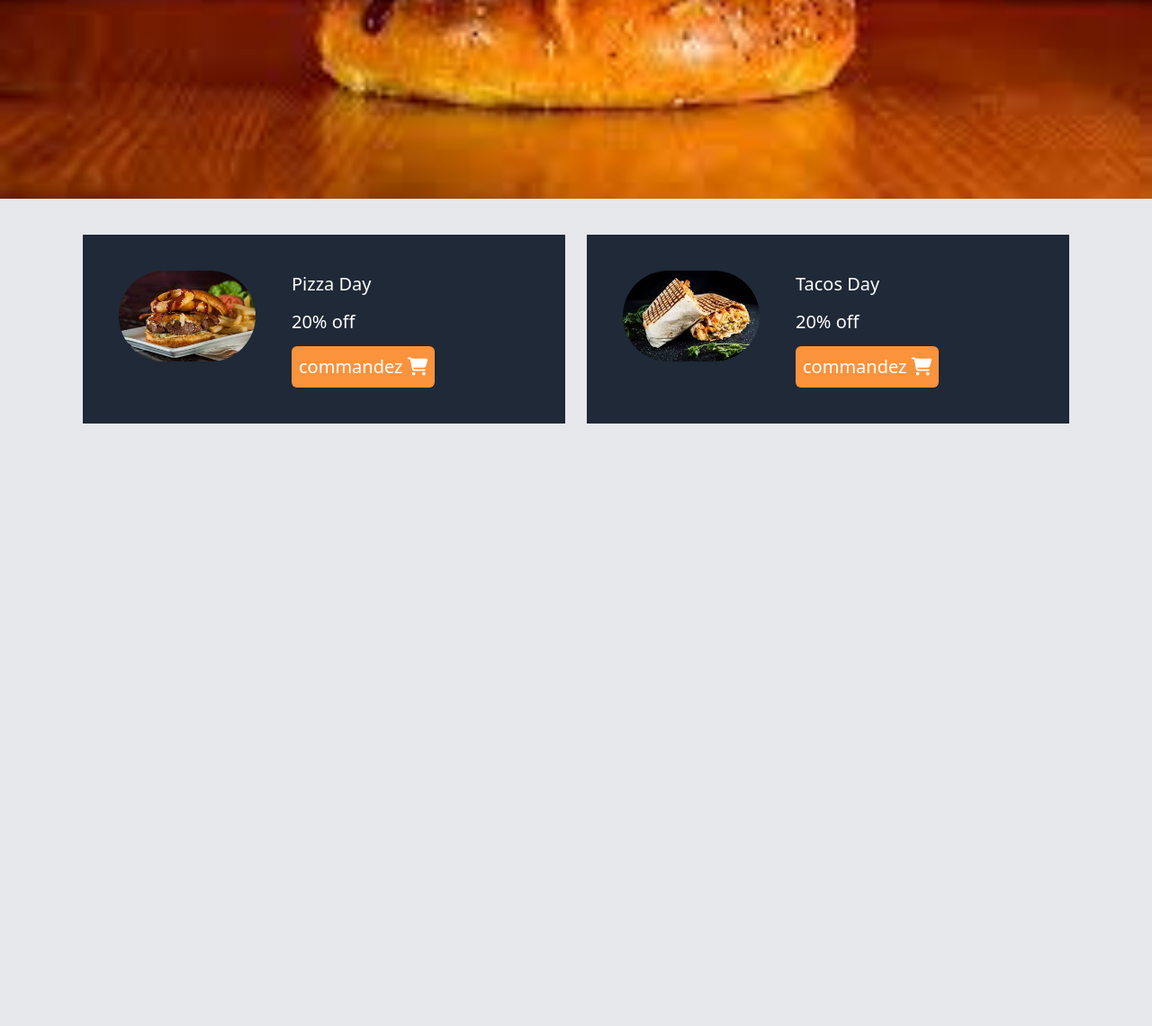
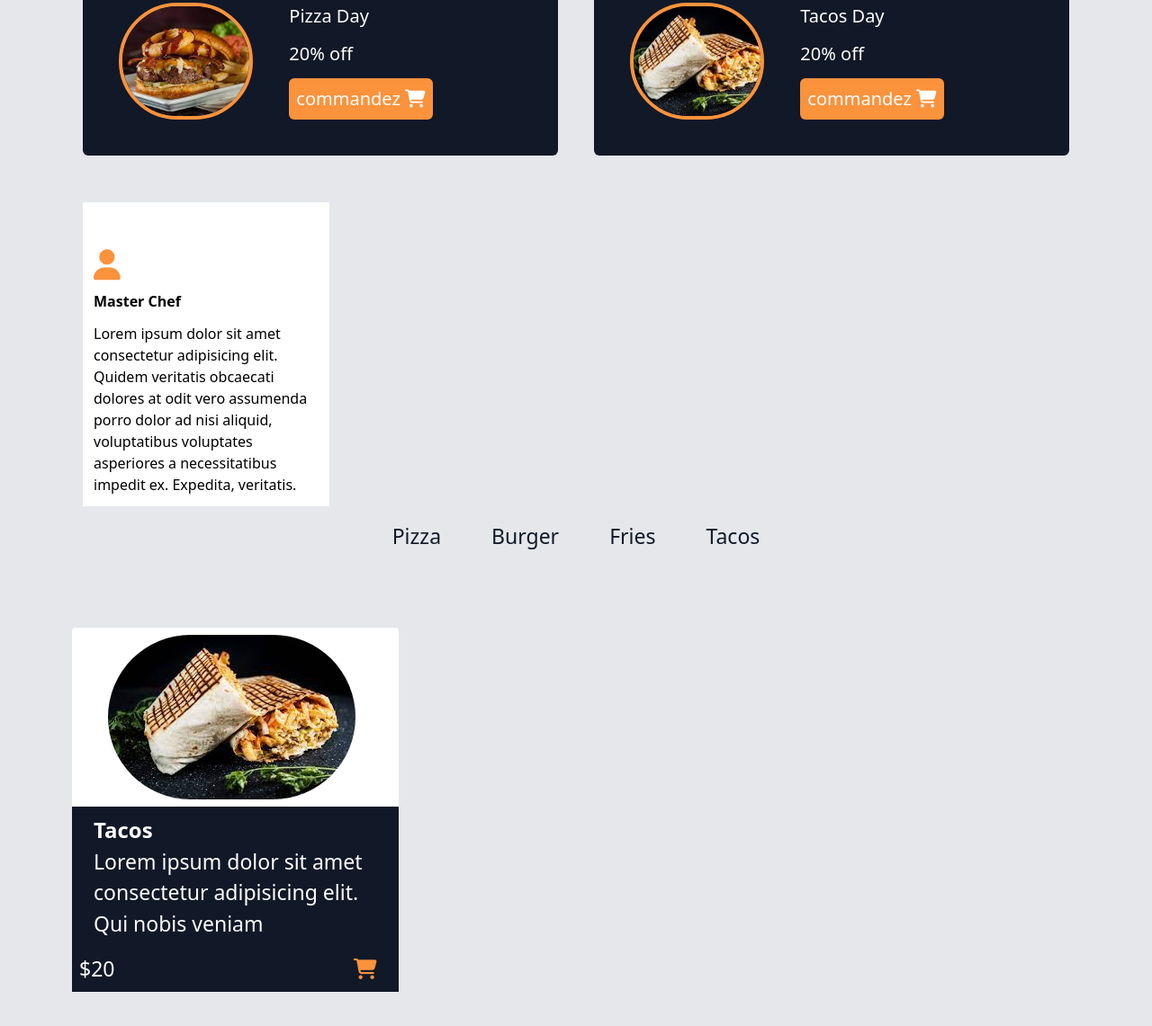
Before and after one commit to ib-entreprise/tailwind, a website: page index.html in a window 1280 px wide. Shown: the part 579-1720 px from the top of the page at 90% size. Before the commit the page ends 1090 px from the top, so only its background shows below. Drawn offline with nearby package versions, Linux system fonts and the light colour scheme.

Commit message:
section
working on section menu service ,....

```diff
--- a/custom-styles.css
+++ b/custom-styles.css
@@ -14,3 +14,7 @@
 .site-button {
     @apply mt-4 px-4 py-2 bg-blue-500 text-white rounded-md hover: bg-blue-600;
 }
+
+.font-dancing-script {
+    font-family: 'Dancing Script', cursive;
+}
--- a/index.html
+++ b/index.html
@@ -6,15 +6,16 @@
     <meta name="viewport" content="width=device-width, initial-scale=1.0">
     <title>Mon Site avec Tailwind CSS</title>
     <script src="https://cdn.tailwindcss.com"></script>
+    <link href="https://fonts.googleapis.com/css2?family=Dancing+Script:wght@400;700&display=swap" rel="stylesheet">
     <link rel="stylesheet" href="https://cdnjs.cloudflare.com/ajax/libs/font-awesome/6.4.2/css/all.min.css"
         integrity="sha512-z3gLpd7yknf1YoNbCzqRKc4qyor8gaKU1qmn+CShxbuBusANI9QpRohGBreCFkKxLhei6S9CQXFEbbKuqLg0DA=="
         crossorigin="anonymous" referrerpolicy="no-referrer" />
     <link rel="stylesheet" href="output.css">
 </head>
 
-<body class="bg-gray-200">
-    <header class="block h-screen bg-[url('images/burger1.jpg')] bg-cover bg-no-repeat">
-        <nav class="flex bg-gray-300 ">
+<body class="bg-gray-200 font-dancing-script">
+    <header class="block  bg-[url('images/burger1.jpg')] bg-cover bg-no-repeat">
+        <nav class="flex bg-gray-300 hidden md:block">
             <div class="w-1/3 p-4">
                 <h4>Le Restau</h4>
             </div>
@@ -27,7 +28,7 @@
                 </ul>
             </div>
             <div class="w-1/3 p-4">
-                <ul class="flex gap-5 ">
+                <ul class="flex gap-5 justify-center">
                     <li><i class="fa fa-user"></i> </li>
                     <li><i class="fa fa-cart-shopping"></i>
                     <li><i class="fa fa-search"></i> </li>
@@ -45,36 +46,88 @@
     </header>
 
 
-    <section class="flex mx-20 my-10 text-white ">
-        <div class="w-1/2 bg-gray-800 p-10 mx-3">
+    <section class="grid grid-cols-1 md:grid-cols-2 md:mx-20 my-10 text-white gap-4">
+        <div class=" bg-gray-900 p-10 mx-3 rounded-md">
             <div class="flex">
                 <div class="w-1/3">
-                    <img height="200" class="rounded-full h64" src="images/burger2.jpg" alt="">
+                    <img height="200" class="rounded-full h64 border-orange-400 border-4 object-cover h-full"
+                        src="images/burger2.jpg" alt="">
                 </div>
-                <div class="w-2/3 px-10 text-[20px] ">
+                <div class=" px-10 text-[20px] ">
                     <h1 class="mb-3">Pizza Day</h1>
                     <h1 class="mb-3">20% <span>off</span></h1>
-                    <button class="bg-orange-400 p-2 rounded-md ">commandez <i class="fa fa-cart-shopping"></i>
+                    <button class="bg-orange-400 p-2 rounded-md "> <span>commandez</span>
+                        <i class="fa fa-cart-shopping hidden md:inline-block"></i>
                     </button>
                 </div>
             </div>
         </div>
-        <div class="w-1/2 bg-gray-800 p-10 mx-3">
+        <div class=" bg-gray-900 p-10 mx-3 rounded-md">
             <div class="flex">
                 <div class="w-1/3">
-                    <img height="200" class="rounded-full h64" src="images/tacos1.jpg" alt="">
+                    <img height="200" class="rounded-full h64 border-orange-400 border-4 object-cover h-full"
+                        src="images/tacos1.jpg" alt="">
                 </div>
                 <div class="w-2/3 px-10 text-[20px] ">
                     <h1 class="mb-3">Tacos Day</h1>
                     <h1 class="mb-3">20% <span>off</span></h1>
-                    <button class="bg-orange-400 p-2 rounded-md ">commandez <i class="fa fa-cart-shopping"></i>
+                    <button class="bg-orange-400 p-2 rounded-md "> <span>commandez</span>
+                        <i class="fa fa-cart-shopping hidden md:inline-block"></i>
                     </button>
                 </div>
             </div>
         </div>
 
     </section>
+    <section class="service grid grid-cols-1 sm:grid-cols-2 md:grid-cols-3 lg:grid-cols-4 md:mx-20 sm:p-3">
+        <div class="bg-white hover:bg-orange-400 hover:text-white p-3">
+            <span class="flex text-left mt-10"> <i class="fa fa-user text-orange-400 text-[34px] sm:w-full"></i> </span>
+            <h4 class="font-bold text-black hover:text-white mt-3">Master Chef</h4>
+            <p class="text-black-400 mt-3">
+                Lorem ipsum dolor sit amet consectetur adipisicing elit. Quidem veritatis obcaecati dolores at odit vero
+                assumenda porro dolor ad nisi aliquid, voluptatibus voluptates asperiores a necessitatibus impedit ex.
+                Expedita, veritatis.
+            </p>
+        </div>
+    </section>
+    <section class="text-[23px]">
+        <ul class="  justify-center flex  gap-6 text-gray-900">
+            <li><button class=" buton_pizza hover:bg-gray-900 hover:text-white px-4 py-1 rounded-xl ">Pizza</button>
+            </li>
+            <li><button class=" buton_burger hover:bg-gray-900 hover:text-white px-4 py-1 rounded-xl ">Burger</button>
+            </li>
+            <li><button class=" buton_fries hover:bg-gray-900 hover:text-white px-4 py-1 rounded-xl ">Fries</button>
+            </li>
+            <li><button class=" buton_tacos hover:bg-gray-900 hover:text-white px-4 py-1 rounded-xl ">Tacos</button>
+            </li>
 
+        </ul>
+        <div class="div_pizza my-20 md:mx-20 mx-10 "> <!--pizza div -->
+            <div class="grid grid-cols-1 sm:grid-cols-2 md:grid-cols-3 lg:grid-col-4 gap-4">
+                <!-- Élément 1 -->
+                <div class="w-full bg-white  rounded">
+                    <div class="bg-white">
+                        <img src="images/tacos1.jpg" class="rounded-full mb-2 flex justify-center ml-10 mt-2 "
+                            height="300" alt="">
+                    </div>
+                    <div class="bg-gray-900 text-white p-2">
+                        <h4 class="sm:text-[24px] font-bold ml-4">Tacos</h4>
+                        <p class="ml-4">Lorem ipsum dolor sit amet consectetur adipisicing elit. Qui nobis
+                            veniam
+                        </p>
+                        <div class="flex mt-4">
+                            <span class="flex-1 ">$20</span>
+                            <span class="flex-1 text-right  text-orange-400 pr-4"><i class="fa fa-cart-shopping"></i>
+                            </span>
+                        </div>
+                    </div>
+                </div>
+
+
+            </div>
+
+        </div>
+    </section>
 
 </body>
 
--- a/styles.css
+++ b/styles.css
@@ -4,3 +4,7 @@
 
 /* Styles personnalisés */
 @import './custom-styles.css';
+
+.font-dancing-script {
+    font-family: 'Dancing Script', cursive;
+}
```
